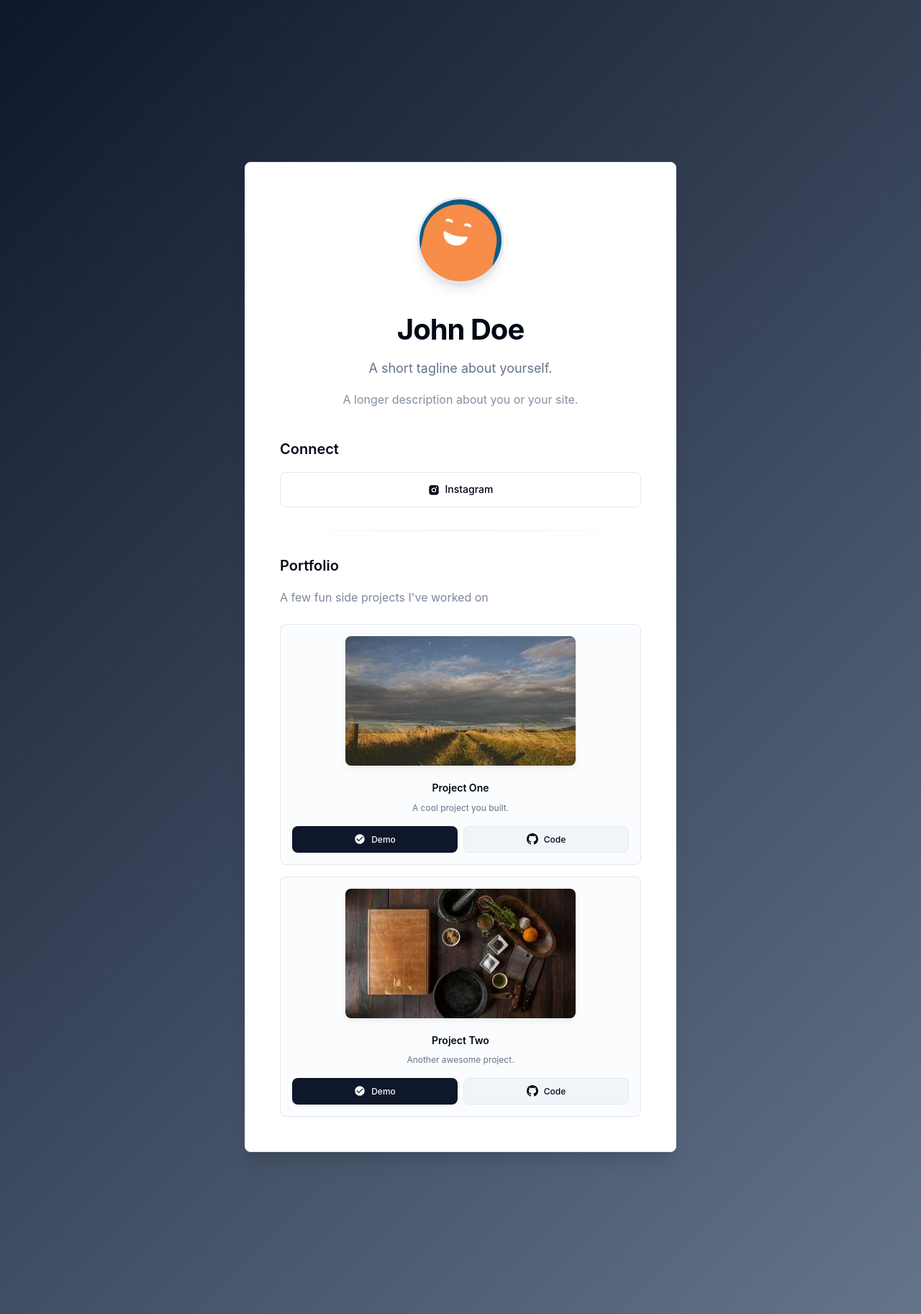
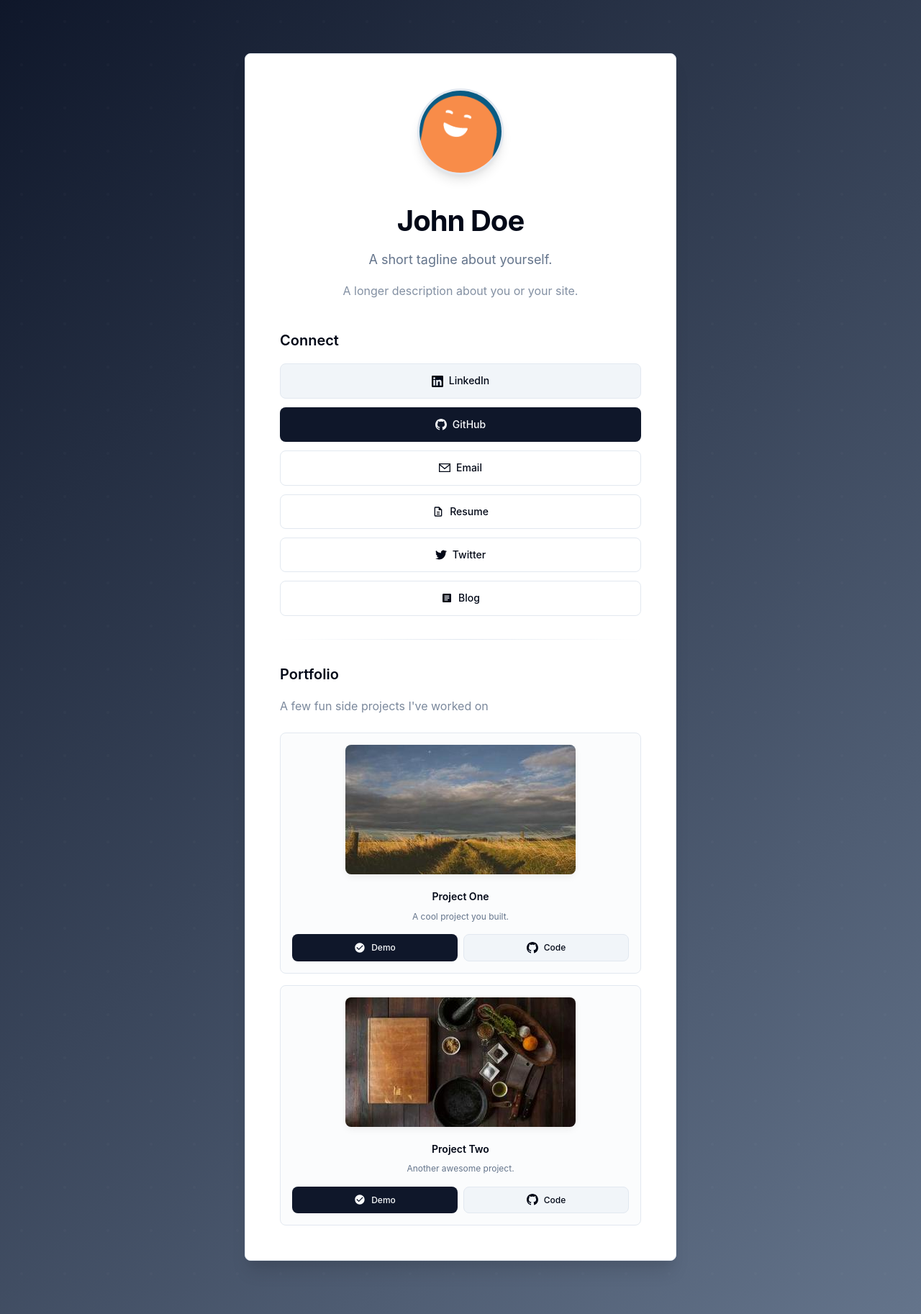
Before and after one commit to hazenavmmuzi-spec/Tomsnlab, a Jekyll site: the page built from index.markdown, in a window 1280 px wide. Shown: the whole page at 72% size. Built offline with Jekyll 4.4.1, drawn with Linux system fonts in a browser that asks for light colours.

Commit message:
Add LinkedIn, GitHub, Email, Resume, Twitter, and Blog links

```diff
--- a/_includes/social-links.html
+++ b/_includes/social-links.html
@@ -1,10 +1,49 @@
-<a href="https://instagram.com/TVUJ_PROFIL" class="link outline" target="_blank">
-  <svg viewBox="0 0 24 24" fill="currentColor">
-    <path d="M7 2C4.239 2 2 4.239 2 7v10c0 2.761 2.239 5 5 5h10c2.761
-    0 5-2.239 5-5V7c0-2.761-2.239-5-5-5H7zm5
-    5a5 5 0 110 10 5 5 0 010-10zm6.5-.75a1.25
-    1.25 0 11-2.5 0 1.25 1.25 0 012.5
-    0zM12 9a3 3 0 100 6 3 3 0 000-6z"/>
-  </svg>
-  Instagram
-</a>
+{% if site.linkedin_username %}
+  <a href="https://linkedin.com/in/{{ site.linkedin_username }}" class="link secondary">
+    <svg viewBox="0 0 24 24" fill="currentColor">
+      <path d="M20.447 20.452h-3.554v-5.569c0-1.328-.027-3.037-1.852-3.037-1.853 0-2.136 1.445-2.136 2.939v5.667H9.351V9h3.414v1.561h.046c.477-.9 1.637-1.85 3.37-1.85 3.601 0 4.267 2.37 4.267 5.455v6.286zM5.337 7.433c-1.144 0-2.063-.926-2.063-2.065 0-1.138.92-2.063 2.063-2.063 1.14 0 2.064.925 2.064 2.063 0 1.139-.925 2.065-2.064 2.065zm1.782 13.019H3.555V9h3.564v11.452zM22.225 0H1.771C.792 0 0 .774 0 1.729v20.542C0 23.227.792 24 1.771 24h20.451C23.2 24 24 23.227 24 22.271V1.729C24 .774 23.2 0 22.222 0h.003z"/>
+    </svg>
+    LinkedIn
+  </a>
+{% endif %}
+{% if site.github_username %}
+  <a href="https://github.com/{{ site.github_username }}" class="link">
+    <svg viewBox="0 0 24 24" fill="currentColor">
+      <path d="M12 0c-6.626 0-12 5.373-12 12 0 5.302 3.438 9.8 8.207 11.387.599.111.793-.261.793-.577v-2.234c-3.338.726-4.033-1.416-4.033-1.416-.546-1.387-1.333-1.756-1.333-1.756-1.089-.745.083-.729.083-.729 1.205.084 1.839 1.237 1.839 1.237 1.07 1.834 2.807 1.304 3.492.997.107-.775.418-1.305.762-1.604-2.665-.305-5.467-1.334-5.467-5.931 0-1.311.469-2.381 1.236-3.221-.124-.303-.535-1.524.117-3.176 0 0 1.008-.322 3.301 1.23.957-.266 1.983-.399 3.003-.404 1.02.005 2.047.138 3.006.404 2.291-1.552 3.297-1.23 3.297-1.23.653 1.653.242 2.874.118 3.176.77.84 1.235 1.911 1.235 3.221 0 4.609-2.807 5.624-5.479 5.921.43.372.823 1.102.823 2.222v3.293c0 .319.192.694.801.576 4.765-1.589 8.199-6.086 8.199-11.386 0-6.627-5.373-12-12-12z"/>
+    </svg>
+    GitHub
+  </a>
+{% endif %}
+{% if site.email %}
+  <a href="mailto:{{ site.email }}" class="link outline">
+    <svg viewBox="0 0 24 24" fill="currentColor">
+      <path d="M0 3v18h24V3H0zm21.518 2L12 12.713 2.482 5h19.036zM2 19V7.183l10 8.104 10-8.104V19H2z"/>
+    </svg>
+    Email
+  </a>
+{% endif %}
+{% if site.resume_url %}
+  <a href="{{ site.resume_url }}" class="link outline">
+    <svg viewBox="0 0 24 24" fill="currentColor">
+      <path d="M14 2H6a2 2 0 0 0-2 2v16a2 2 0 0 0 2 2h12a2 2 0 0 0 2-2V8l-6-6zm4 18H6V4h7v5h5v11z"/>
+      <path d="M9 12h6v2H9zm0 4h6v2H9z"/>
+    </svg>
+    Resume
+  </a>
+{% endif %}
+{% if site.twitter_username %}
+  <a href="https://twitter.com/{{ site.twitter_username }}" class="link outline">
+    <svg viewBox="0 0 24 24" fill="currentColor">
+      <path d="M23.953 4.57a10 10 0 01-2.825.775 4.958 4.958 0 002.163-2.723c-.951.555-2.005.959-3.127 1.184a4.92 4.92 0 00-8.384 4.482C7.69 8.095 4.067 6.13 1.64 3.162a4.822 4.822 0 00-.666 2.475c0 1.71.87 3.213 2.188 4.096a4.904 4.904 0 01-2.228-.616v.06a4.923 4.923 0 003.946 4.827 4.996 4.996 0 01-2.212.085 4.936 4.936 0 004.604 3.417 9.867 9.867 0 01-6.102 2.105c-.39 0-.779-.023-1.17-.067a13.995 13.995 0 007.557 2.209c9.053 0 13.998-7.496 13.998-13.985 0-.21 0-.42-.015-.63A9.935 9.935 0 0024 4.59z"/>
+    </svg>
+    Twitter
+  </a>
+{% endif %}
+{% if site.blog_url %}
+  <a href="{{ site.blog_url }}" class="link outline">
+    <svg viewBox="0 0 24 24" fill="currentColor">
+      <path d="M19 3H5c-1.1 0-2 .9-2 2v14c0 1.1.9 2 2 2h14c1.1 0 2-.9 2-2V5c0-1.1-.9-2-2-2zm-5 14H7v-2h7v2zm3-4H7v-2h10v2zm0-4H7V7h10v2z"/>
+    </svg>
+    Blog
+  </a>
+{% endif %}
```
